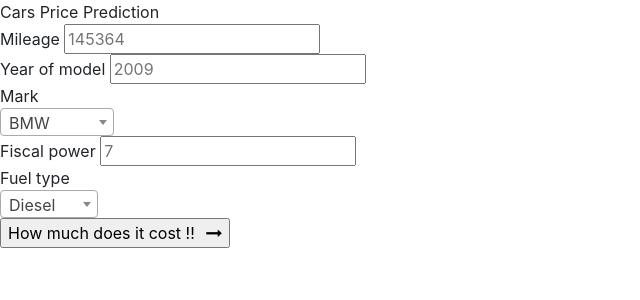
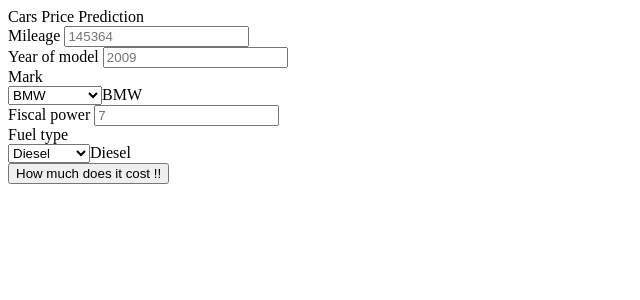
Before and after one commit to S-n-ramadevi/Carpriceprediction, a Flask app: page / in a window 1280 px wide. Shown: the top 300 px of the page, without its empty margins (0-640 px from the left). Run offline with Flask 2, Linux system fonts and the light colour scheme; parts of the project's set-up code (start-up, migrations or seed data) failed here and were passed over; some libraries are stand-ins or nearby versions.

Commit message:
Update index.html

```diff
--- a/templates/index.html
+++ b/templates/index.html
@@ -4,26 +4,6 @@
 	<title>Cars Price Predictor</title>
         <meta charset="UTF-8">
 	<meta name="viewport" content="width=device-width, initial-scale=1">
-<!--===============================================================================================-->
-	<link rel="icon" type="image/png" href="{{ url_for('static',filename='images/icons/car_icon.png') }}" />
-<!--===============================================================================================-->
-	<link rel="stylesheet" type="text/css" href="{{ url_for('static',filename='vendor/bootstrap/css/bootstrap.min.css') }}" >
-<!--===============================================================================================-->
-	<link rel="stylesheet" type="text/css" href="{{ url_for('static',filename='fonts/font-awesome-4.7.0/css/font-awesome.min.css') }}">
-<!--===============================================================================================-->
-	<link rel="stylesheet" type="text/css" href="{{ url_for('static',filename='vendor/animate/animate.css') }}">
-<!--===============================================================================================-->
-	<link rel="stylesheet" type="text/css" href="{{ url_for('static',filename='vendor/css-hamburgers/hamburgers.min.css') }}">
-<!--===============================================================================================-->
-	<link rel="stylesheet" type="text/css" href="{{ url_for('static',filename='vendor/animsition/css/animsition.min.css') }}">
-<!--===============================================================================================-->
-	<link rel="stylesheet" type="text/css" href="{{ url_for('static',filename='vendor/select2/select2.min.css') }}">
-<!--===============================================================================================-->
-	<link rel="stylesheet" type="text/css" href="{{ url_for('static',filename='vendor/daterangepicker/daterangepicker.css') }}">
-<!--===============================================================================================-->
-	<link rel="stylesheet" type="text/css" href="{{ url_for('static',filename='css/util.css') }}">
-	<link rel= "stylesheet" type= "text/css" href="{{ url_for('static',filename='css/main.css') }}">
-<!--===============================================================================================-->
 
 </head>
 <body>
```
